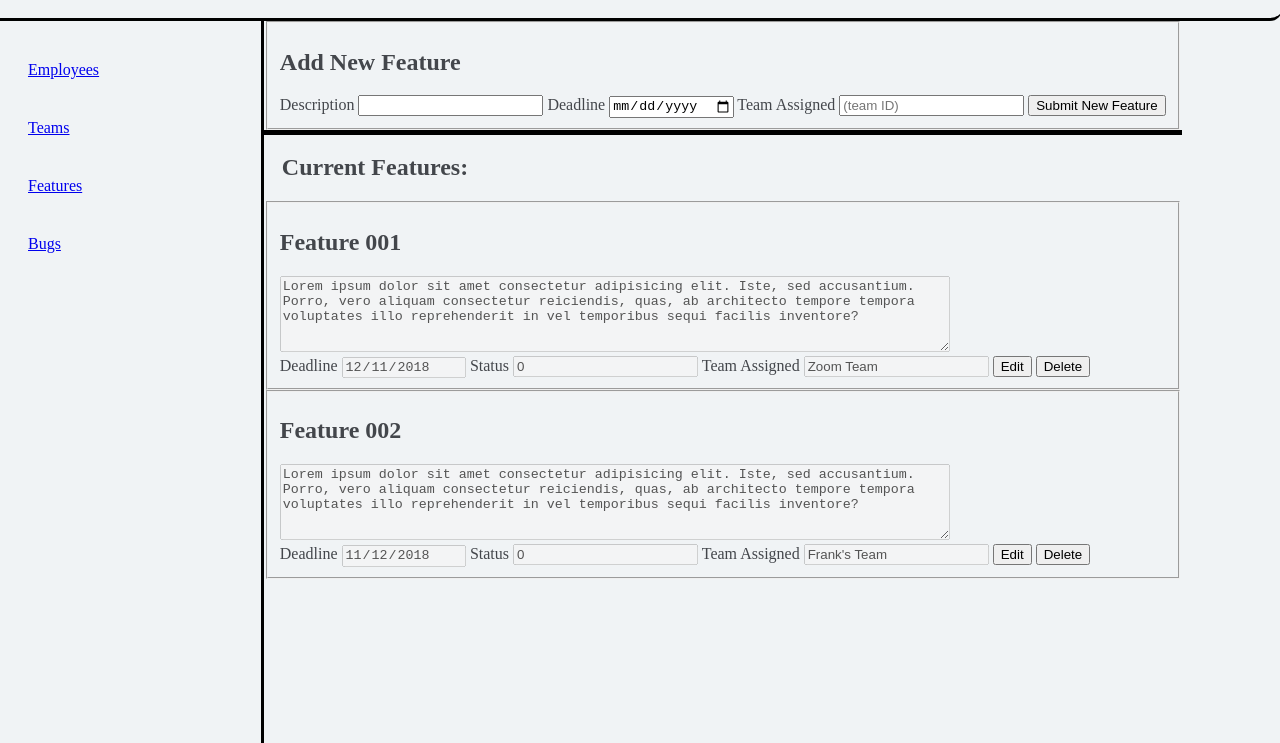
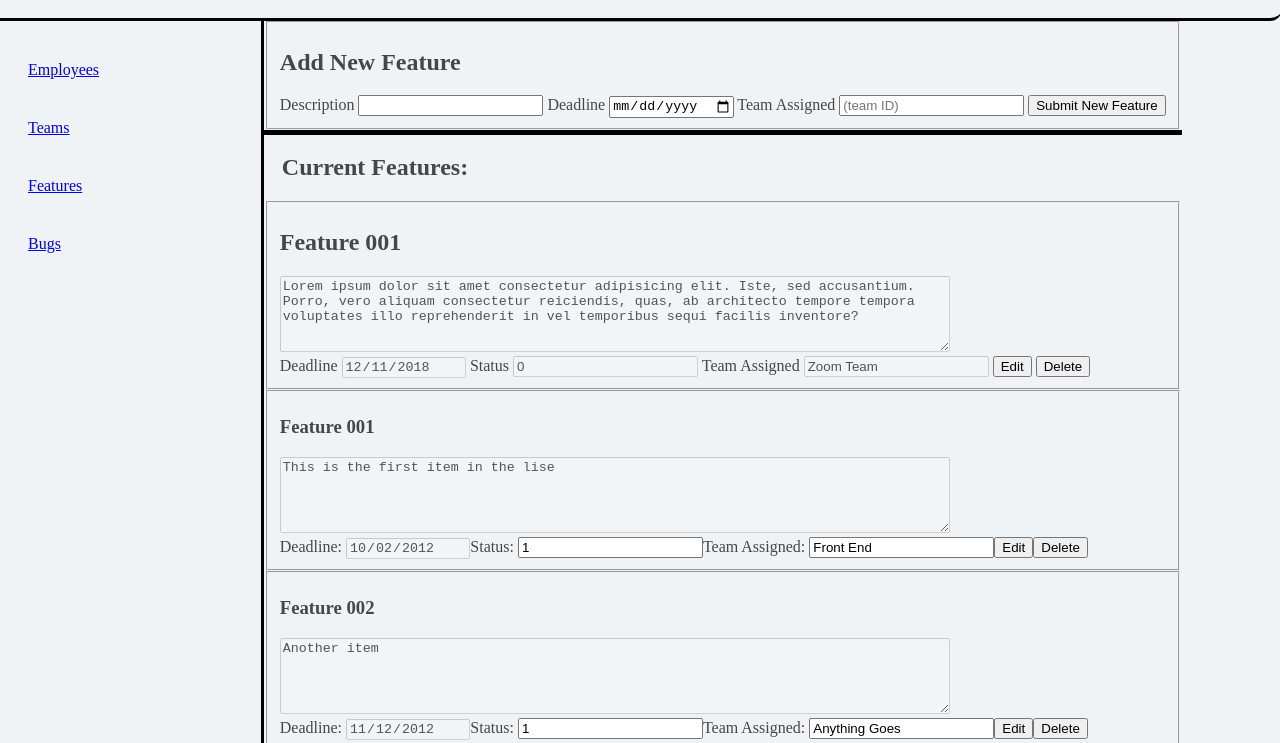
Before and after one commit to taylordo/taylordo.github.io, a plain HTML site: page pages/features.html in a window 1280 px wide. Shown: the part 57-800 px from the top of the page. Drawn offline with Linux system fonts and the light colour scheme.

Commit message:
Added features js taht will harvest data from submission form, and will generate feature cards through DOM.

```diff
--- a/pages/features.html
+++ b/pages/features.html
@@ -28,14 +28,14 @@
         <form>
             <fieldset>
                 <h2>Add New Feature</h2>
-                <label for="description">Description</label>
-                <input type="text" name="description">
-                <label for="urgency">Deadline</label>
-                <input type="date" name="urgency">
-                <input type="number" name="status" value="0" hidden>
+                <label for="newdescription">Description</label>
+                <input type="text" id="newdescription">
+                <label for="newdate">Deadline</label>
+                <input type="date" id="newdate">
+                <input type="number" id="newstatus" value="0" hidden>
                 <label for="team">Team Assigned </label>
-                <input type="text" placeholder="(team ID)" name="team">
-                <input type="submit" name="submit" value="Submit New Feature">
+                <input type="text" placeholder="(team ID)" id="newteam">
+                <input type="submit" id="newsubmit" value="Submit New Feature">
             </fieldset>
         </form>
         </div>
@@ -59,25 +59,9 @@
                 <button type="submit" name="delete">Delete</button>
             </fieldset>
         </form>
-        <form>
-            <fieldset>
-                <h2>Feature 002</h2>
-                <textarea id="description" name="description" rows="4" cols="150" disabled>Lorem ipsum dolor sit amet consectetur adipisicing elit. Iste, sed accusantium. Porro, vero aliquam consectetur reiciendis, quas, ab architecto tempore tempora voluptates illo reprehenderit in vel temporibus sequi facilis inventore?
-                </textarea>
-                <br>
-                <label for="deadline">Deadline</label>
-                <input type="date" name="deadline" value="2018-11-12" disabled>
-                <label for="status">Status</label>
-                <input type="number" name="status" value="0" disabled>
-                <label for="team">Team Assigned</label>
-                <input type="text" name="team" value="Frank's Team" disabled>
-                <button type="submit" name="edit">Edit</button>
-                <button type="submit" name="delete">Delete</button>
-            </fieldset>
-        </form>
         </div>
         </div>
     </div>
-
+<script src="../scripts/features.js"></script>
 </body>
 </html>
--- /dev/null
+++ b/scripts/features.js
@@ -0,0 +1,142 @@
+/* Retrieve data for new feature submission */
+
+let getFeatData = function() {
+    const description = document.getElementById('newdescription').value;
+    const date = document.getElementById('newdate').value;
+    const status = document.getElementById('newstatus').value;
+    const team = document.getElementById('newteam').value;
+
+    let featSubData = {};
+    featSubData["description"] = description;
+    featSubData["date"] = date;
+    featSubData["status"] = status;
+    featSubData["team"] = team;
+
+    console.log(featSubData)
+
+    return featSubData
+    }
+
+/* Generate Table of pre-existing Features onto  */
+
+let attachFeatCard = function (dataSet) {
+    const rootParent = document.getElementById('featured-features');
+    for (let i = 0; i < dataSet.length; i++) {
+        rootParent.appendChild(generateFeatCard(dataSet[i]));
+    }
+}
+
+let generateFeatCard = function (dataSet) {
+    const form = document.createElement('form');
+    const fieldset = document.createElement('fieldset');
+    const br = document.createElement('br');
+    /* Add content to card */
+    fieldset.appendChild(generateHeader(dataSet));
+    fieldset.appendChild(generateTextArea(dataSet));
+    fieldset.appendChild(br);
+    fieldset.appendChild(generateDate(dataSet));
+    fieldset.appendChild(generateStatus(dataSet));
+    fieldset.appendChild(generateTeam(dataSet));
+    fieldset.appendChild(generateUpdate(dataSet));
+    fieldset.appendChild(generateDelete(dataSet));
+
+
+    /* Complete append of items to document. */
+    form.appendChild(fieldset);
+
+    return form;
+}
+
+let generateHeader = function (dataSet) {
+    const header = document.createElement('h3');
+    header.textContent = "Feature" + " " + dataSet.id;
+    return header;
+}
+
+let generateLabel = function (name, content) {
+    const label = document.createElement('label');
+    label.setAttribute('for', name);
+    label.textContent = content
+    return label;
+}
+
+let generateTextArea = function (dataSet) {
+    const textArea = document.createElement('textarea');
+    textArea.setAttribute('name', `description${dataSet.id}`);
+    textArea.setAttribute('rows', 4);
+    textArea.setAttribute('columns', 150);
+    textArea.setAttribute('id', 'description');
+    textArea.textContent = dataSet.description;
+    textArea.disabled = true;
+    return textArea;
+}
+
+let generateDate = function (dataSet) {
+    const input = document.createElement('input');
+    input.setAttribute('type', 'date');
+    input.setAttribute('id', `date${dataSet.id}`);
+    input.setAttribute('value', dataSet.date);
+    input.disabled = true;
+    const label = generateLabel(`date${dataSet.id}`, ' Deadline: ')
+    label.appendChild(input);
+    return label;
+}
+
+let generateStatus = function (dataSet) {
+    let input = document.createElement('input');
+    input.setAttribute('type', 'number');
+    input.setAttribute('id', `status${dataSet.id}`)
+    input.setAttribute('value', dataSet.status);
+    const label = generateLabel(`status${dataSet.id}`, 'Status: ');
+    label.appendChild(input);
+    return label;
+}
+
+let generateTeam = function (dataSet) {
+    let input = document.createElement('input');
+    input.setAttribute('type', 'text');
+    input.setAttribute('id', `team${dataSet.id}`)
+    input.setAttribute('value', dataSet.team);
+    const label = generateLabel(`team${dataSet.id}`, 'Team Assigned: ');
+    label.appendChild(input);
+    return label;
+}
+
+let generateUpdate = function (dataSet) {
+    let input = document.createElement('input');
+    input.setAttribute('type', 'submit');
+    input.setAttribute('id', `edit${dataSet.id}`);
+    input.setAttribute('value', 'Edit');
+    return input;
+}
+
+let generateDelete = function (dataSet) {
+    let input = document.createElement('input');
+    input.setAttribute('type', 'submit');
+    input.setAttribute('id', `delete${dataSet.id}`);
+    input.setAttribute('value', 'Delete');
+    return input;
+}
+
+
+/* TEST Table Data */
+const testData = [{'id': '001',
+                   'description': 'This is the first item in the lise',
+                   'date': '2012-10-02',
+                   'status': 1,
+                   'team': 'Front End'
+                   },
+                   {'id': '002',
+                   'description': 'Another item',
+                   'date': '2012-11-12',
+                   'status': 1,
+                   'team': 'Anything Goes'
+                   },
+                   {'id': '003',
+                   'description': 'Add a nice layout',
+                   'date': '2015-02-02',
+                   'status': 0,
+                   'team': 'Back End'}]
+
+document.addEventListener('DOMContentLoaded', attachFeatCard(testData));
+document.getElementById('newsubmit').addEventListener('click', getFeatData);
```
Also changed, not shown: scripts/bugs.js (+24 -8 lines).
